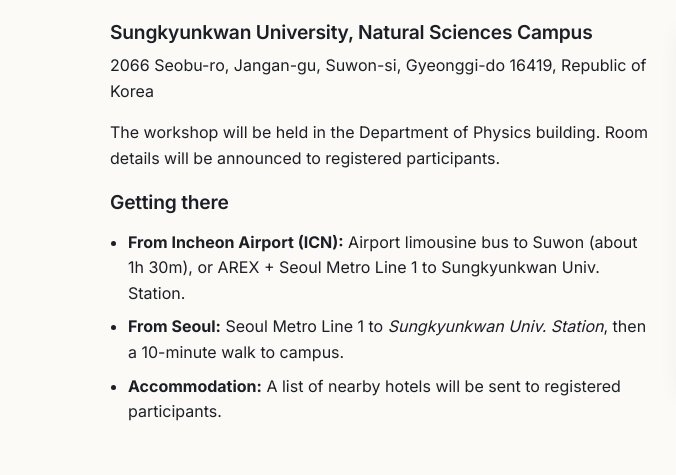
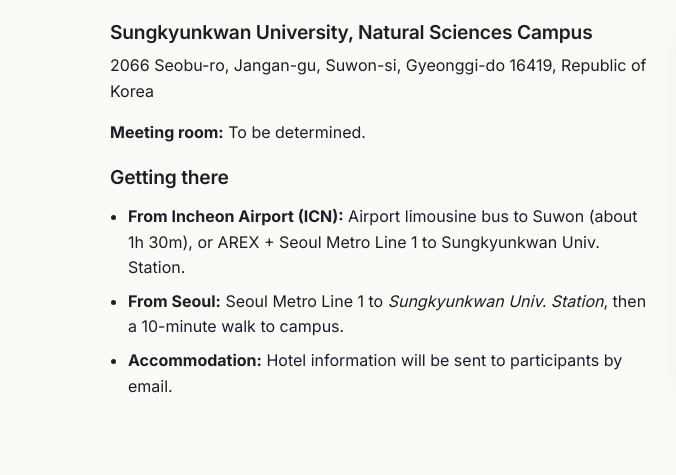
Before and after one commit to skku-hepal/skku-hepal.github.io, a plain HTML site: page index.html in a window 1280 px wide. Shown: the part 3469-3944 px from the top of the page, 0-676 px from the left. Drawn offline with Linux system fonts and the light colour scheme; no server answers.

Commit message:
Mark the meeting room as to be determined and send hotel info by email
Co-Authored-By: Claude Fable 5.2 <noreply@anthropic.com>

```diff
--- a/index.html
+++ b/index.html
@@ -159,12 +159,12 @@
         <div>
           <h3>Sungkyunkwan University, Natural Sciences Campus</h3>
           <p>2066 Seobu-ro, Jangan-gu, Suwon-si, Gyeonggi-do 16419, Republic of Korea</p>
-          <p>The workshop will be held in the Department of Physics building. Room details will be announced to registered participants.</p>
+          <p><strong>Meeting room:</strong> To be determined.</p>
           <h3>Getting there</h3>
           <ul class="plain">
             <li><strong>From Incheon Airport (ICN):</strong> Airport limousine bus to Suwon (about 1h 30m), or AREX + Seoul Metro Line 1 to Sungkyunkwan Univ. Station.</li>
             <li><strong>From Seoul:</strong> Seoul Metro Line 1 to <em>Sungkyunkwan Univ. Station</em>, then a 10-minute walk to campus.</li>
-            <li><strong>Accommodation:</strong> A list of nearby hotels will be sent to registered participants.</li>
+            <li><strong>Accommodation:</strong> Hotel information will be sent to participants by email.</li>
           </ul>
         </div>
         <div class="map">
```
